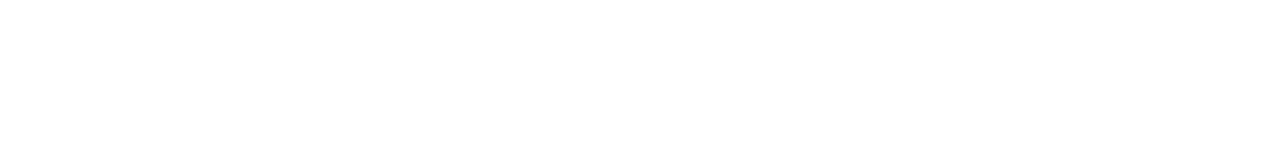
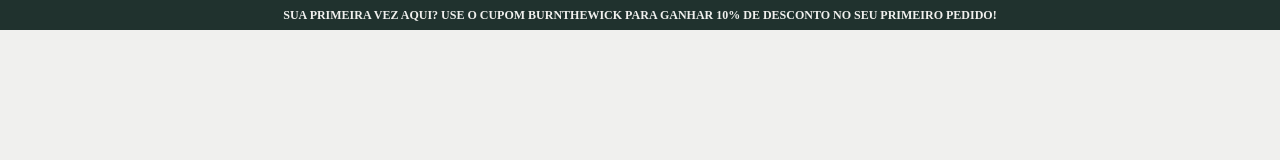
Before and after one commit to sfdaiane/the-burn-candle, a plain HTML site: page index.html in a window 1280 px wide. Drawn offline with Linux system fonts and the light colour scheme.

Commit message:
Header message section created

```diff
--- a/index.html
+++ b/index.html
@@ -3,9 +3,12 @@
 <head>
     <meta charset="UTF-8">
     <meta name="viewport" content="width=device-width, initial-scale=1.0">
+    <link rel="stylesheet" href="styles.css">
     <title>The Burn Candle</title>
 </head>
 <body>
-
+    <div class="header-message-container">
+        <p>SUA PRIMEIRA VEZ AQUI? USE O CUPOM BURNTHEWICK PARA GANHAR 10% DE DESCONTO NO SEU PRIMEIRO PEDIDO!</p>
+    </div>
 </body>
 </html>
--- a/styles.css
+++ b/styles.css
@@ -0,0 +1,23 @@
+body {
+    background-color: #F0F0EE;
+    padding: 0;
+    margin: 0;
+    font-family: 'Times New Roman', Times, serif;
+}
+
+p {
+    margin: 0;
+}
+
+/* HEADER MESSAGE SECTION */
+
+.header-message-container {
+    height: 30px;
+    background-color: #20322E;
+    font-size: 12px;
+    color: #F0F0EE;
+    font-weight: bold;
+    display: flex;
+    align-items: center;
+    justify-content: center;
+}
```
